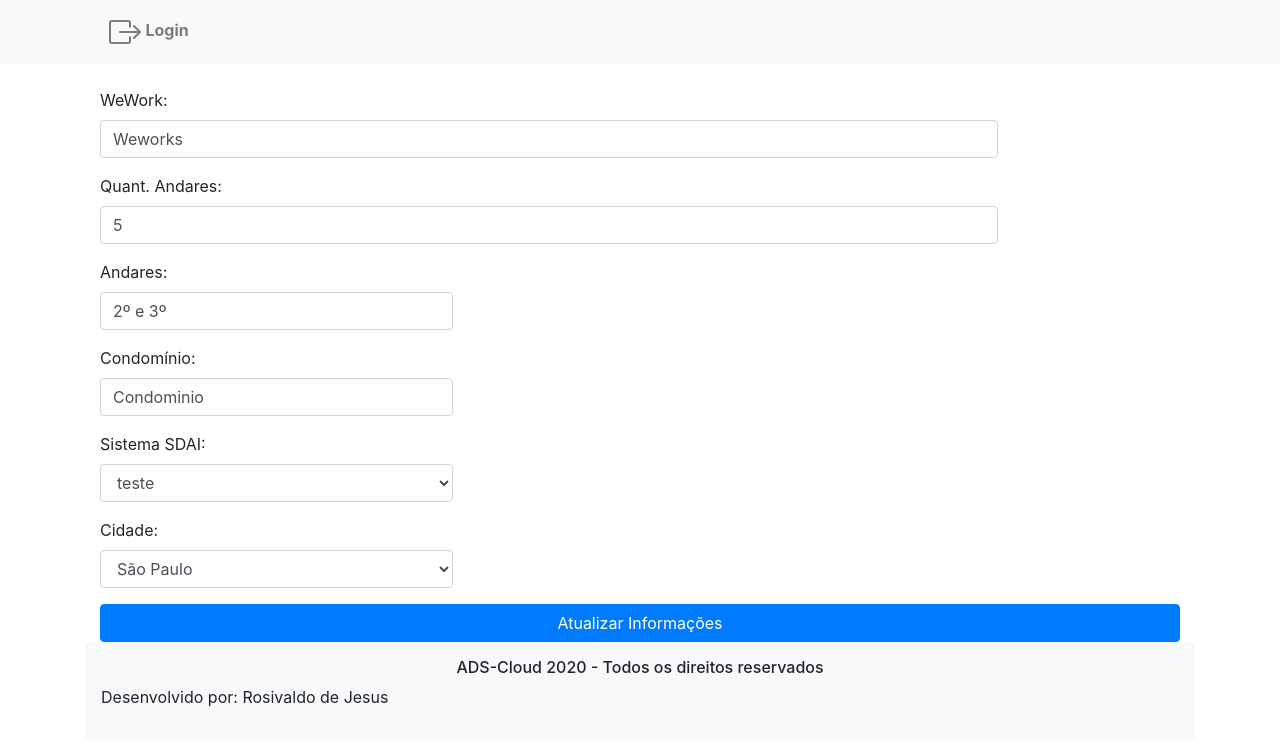
After one commit to Rosivaldojesus/adscloud, a Django app: page /weworkUpdate/1 in a window 1280 px wide. The commit adds this page. Shown: the top 746 px of the page. Run offline with Django 3.2, Linux system fonts and the light colour scheme; data comes from the database, SQL or seed files in the repository; both versions use the stored data as it was after the commit; some libraries are stand-ins or nearby versions.

Commit message:
make it better

```diff
--- a/adscloud/settings.py
+++ b/adscloud/settings.py
@@ -43,10 +43,8 @@ INSTALLED_APPS = [
     'evertical',
     'ckeditor',
     # 'crispy_forms',
+    'widget_tweaks',
     'usuarios.apps.UsuariosConfig',
-
-
-
 ]
 
 
--- /dev/null
+++ b/evertical/forms.py
@@ -0,0 +1,16 @@
+from django import forms
+from .models import tbWework
+
+
+class weworkForm(forms.ModelForm):
+    class Meta:
+        model = tbWework
+        fields = ['wework', 'weworkQuantAndares','weworkAndares','weworkCondominio','weworkSdai','clienteCidade']
+        widgets ={
+            'wework': forms.TextInput(attrs={'class': 'form-control'}),
+            'weworkQuantAndares': forms.TextInput(attrs={'class': 'form-control'}),
+            'weworkAndares': forms.TextInput(attrs={'class': 'form-control'}),
+            'weworkCondominio': forms.TextInput(attrs={'class': 'form-control'}),
+            'weworkSdai': forms.Select(attrs={'class': 'form-control'}),
+            'clienteCidade': forms.Select(attrs={'class': 'form-control'}),
+        }
--- a/evertical/urls.py
+++ b/evertical/urls.py
@@ -4,7 +4,7 @@ from .views import artigos, artigoVisualizacao
 from .views import clientes, clientesInformacoes, clienteEquipamentos, clienteEquipamentosInformacoes
 from .views import manuaisFabricantes, manuaisPreventivas, manuaisPreventivasInformacoes, manuais, fabricantes
 from .views import senhasPadroes, brBanner
-from .views import wework, weworkView
+from .views import wework, weworkView, weworkUpdate
 from .views import dashboard
 
 urlpatterns = [
@@ -33,5 +33,7 @@ urlpatterns = [
     path('senhasPadroes/', senhasPadroes),
 
     path('wework/', wework),
+    path('weworkUpdate/<int:id>', weworkUpdate),
     path('weworkView/', weworkView),
+
 ]
--- a/evertical/views.py
+++ b/evertical/views.py
@@ -4,17 +4,20 @@ from django.http import HttpResponse
 from django.shortcuts import render, redirect, get_object_or_404
 from django.db.models import Q
 
+# Controle de Forms
+from .forms import weworkForm
+
 #Controle de acesso na Views
+from django.contrib.auth.decorators import login_required, user_passes_test
+from django.contrib.auth.decorators import permission_required
 from django.contrib.auth.mixins import LoginRequiredMixin
-from django.contrib.auth.decorators import login_required, user_passes_test
+from braces.views import GroupRequiredMixin
 
 
 # Create your views here.
 @login_required(login_url='/login/')
 def index(request):
-
     artigo = tbArtigos.objects.all().order_by('-id')[:3]
-
     return render(request, 'index.html', {'artigo': artigo})
 
 @login_required(login_url='/login/')
@@ -198,9 +201,12 @@ def senhasPadroes(request):
     return render(request, 'senhasPadroes.html', {'senha':senha})
 
 @login_required(login_url='/login/')
+@permission_required('minha_aplicacao.pode_mudar_status')
 def wework(request):
     wework = tbWework.objects.all()
     return render(request, 'wework.html', {'wework':wework})
+
+@login_required(login_url='/login/')
 
 def weworkView(request):
     wework = request.GET.get('id')
@@ -208,6 +214,16 @@ def weworkView(request):
     if wework:
         dados['wework'] = tbWework.objects.get(id=wework)
     return render(request, 'weworkView.html', dados)
+
+def weworkUpdate(request, id=None):
+    wework = get_object_or_404(tbWework, id=id)
+    form = weworkForm(request.POST or None, instance=wework)
+    if form.is_valid():
+        obj = form.save()
+        obj.save()
+        return redirect('/wework/')
+    return render(request, "weworkUpdate.html", {'form': form})
+
 
 
 def brBanner(request):
--- /dev/null
+++ b/templates/weworkUpdate.html
@@ -0,0 +1,90 @@
+{% extends "base.html" %}
+{% load static %}
+{% load widget_tweaks %}
+{% block content %}
+<div class="container-xl">
+  <br>
+
+  <div class="container">
+			<form action="" method="post"> {% csrf_token %}
+
+<!--				{{ form.as_table }}-->
+
+				<div class="form-row">
+					<div class="form-group col-md-10">
+					  <label for="inputEmail4">WeWork: </label>
+					  {{ form.wework }}
+
+					</div>
+				</div>
+				<div class="form-row">
+					<div class="form-group col-md-10">
+					  <label for="inputEmail4">Quant. Andares: </label>
+					  {{ form.weworkQuantAndares }}
+					</div>
+				</div>
+				<div class="form-row">
+					<div class="form-group col-md-4">
+					  <label for="inputEmail4">Andares: </label>
+					  {{ form.weworkAndares }}
+					</div>
+				</div>
+				<div class="form-row">
+					<div class="form-group col-md-4">
+					  <label for="inputEmail4">Condomínio: </label>
+					  {{ form.weworkCondominio }}
+					</div>
+				</div>
+				<div class="form-row">
+					<div class="form-group col-md-4">
+					  <label for="inputEmail4">Sistema SDAI: </label>
+					  {{ form.weworkSdai }}
+					</div>
+				</div>
+				<div class="form-row">
+					<div class="form-group col-md-4">
+					  <label for="inputEmail4">Cidade: </label>
+					  {{ form.clienteCidade }}
+					</div>
+				</div>
+
+				<input type="submit" class="btn btn-block btn-primary" value="Atualizar Informações">
+			</form>
+		</div>
+
+{% endblock %}
+
+
+<!--	<input type="submit" class="btn btn-block btn-primary" value="Atualizar cadastro">-->
+<!--				<br><br>-->
+<!--				<div class="form-row">-->
+<!--					<div class="form-group col-md-4">-->
+<!--					  <label for="inputEmail4">WeWork</label>-->
+<!--					  {{ form.wework }}-->
+<!--					</div>-->
+<!--					<div class="form-row">-->
+<!--						<div class="form-group col-md-8">-->
+<!--						  <label for="inputEmail4">Quant. Andares</label>-->
+<!--						  {{ form.weworkQuantAndares}}-->
+<!--					</div>-->
+<!--					<div class="form-row">-->
+<!--						<div class="form-group col-md-8">-->
+<!--						  <label for="inputEmail4">Andares</label>-->
+<!--						  {{ form.weworkAndares}}-->
+<!--					</div>-->
+<!--					<div class="form-row">-->
+<!--						<div class="form-group col-md-8">-->
+<!--						  <label for="inputEmail4">Condomínio</label>-->
+<!--						  {{ form.weworkCondominio}}-->
+<!--					</div>-->
+<!--					<div class="form-row">-->
+<!--						<div class="form-group col-md-8">-->
+<!--						  <label for="inputEmail4">Sistema SDAI</label>-->
+<!--						  {{ form.weworkSdai}}-->
+<!--					</div>-->
+<!--					<div class="form-row">-->
+<!--						<div class="form-group col-md-8">-->
+<!--						  <label for="inputEmail4">Cidade</label>-->
+<!--						  {{ form.clienteCidade}}-->
+<!--					</div>-->
+<!--				 </div>-->
```
Also changed, not shown: evertical/models.py (+12 -0 lines), templates/wework.html (+7 -0 lines), db.sqlite3.
